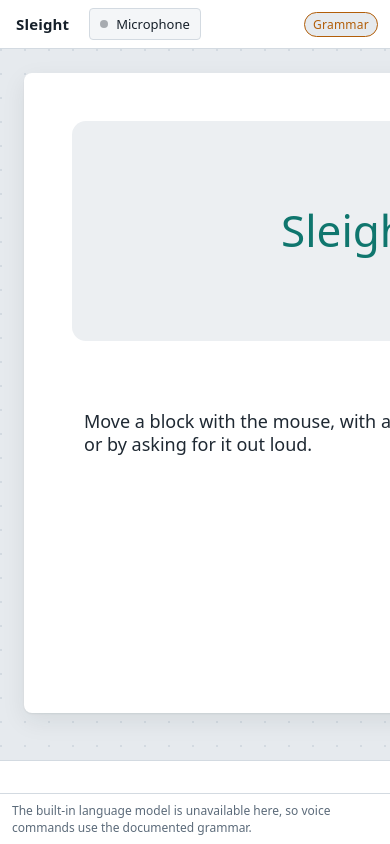
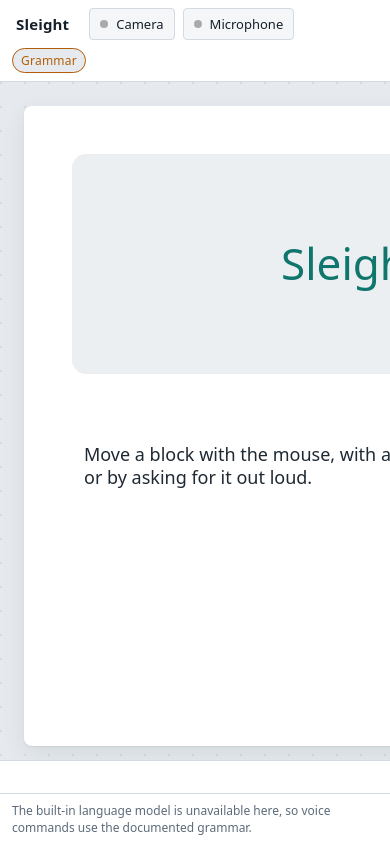
Before and after one commit to jacksonfdam/Sleight, a website built with Vite: page index.html in a window 390 px wide. Built offline with nearby package versions, Linux system fonts and the light colour scheme; some packages are replaced by stand-ins of ours.

Commit message:
feat(ui): add camera toggle with permission handling

```diff
--- a/src/main.ts
+++ b/src/main.ts
@@ -1,5 +1,7 @@
 import './ui/tokens.css'
 import './ui/shell.css'
+import type { HandStatus } from './adapters/hand'
+import { HandAdapter } from './adapters/hand'
 import { PointerAdapter } from './adapters/pointer'
 import { VoiceAdapter } from './adapters/voice'
 import { IntentBus } from './core/bus'
@@ -7,9 +9,23 @@ import { starterDocument } from './core/document'
 import { Store } from './core/store'
 import { Overlay, computeGuides } from './render/overlay'
 import { Renderer } from './render/renderer'
+import HandWorker from './vision/hand.worker?worker'
 import { Toolbar } from './ui/toolbar'
 import { CommandParser } from './language/parser'
 import { SpeechInput, isSpeechSupported } from './language/speech'
+
+/** Plain sentences rather than raw permission errors. */
+const CAMERA_NOTICE: Record<HandStatus, string> = {
+  off: '',
+  starting: 'Starting the camera.',
+  running: '',
+  denied: 'Camera access was declined. Hand tracking stays off until it is allowed.',
+  failed: 'The camera could not be started on this device.',
+}
+
+function isCameraSupported(): boolean {
+  return typeof navigator.mediaDevices?.getUserMedia === 'function'
+}
 
 interface Shell {
   readonly toolbar: HTMLElement
@@ -66,16 +82,45 @@ async function start(host: HTMLElement): Promise<void> {
 
   let hovered: string | null = null
 
+  const hand = new HandAdapter({
+    bus,
+    worker: new HandWorker(),
+    surface: shell.canvasHost,
+    wasmPath: `${import.meta.env.BASE_URL}models/wasm`,
+    modelPath: `${import.meta.env.BASE_URL}models/hand_landmarker.task`,
+    getHovered: () => hovered,
+    onStatus: status => {
+      toolbar.setCameraActive(hand.running)
+      toolbar.setNotice(CAMERA_NOTICE[status])
+    },
+  })
+
+  /**
+   * One hit test per frame, against whichever source is in charge. The hand wins
+   * while its cursor is visible so that a hand reaching across the canvas is not
+   * fighting a mouse resting somewhere else.
+   */
   const draw = (): void => {
     const state = store.getState()
     const root = state.doc.blocks[state.doc.rootId]
     if (root) overlay.resize(root.props.w, root.props.h)
 
-    hovered = pointerX < 0 ? null : renderer.hitTest(pointerX, pointerY)
-    if (hovered !== state.hoveredId) bus.emit({ op: 'hover', id: hovered }, 'pointer')
+    const cursor = hand.cursor
+    if (cursor.visible) hovered = renderer.hitTest(cursor.x, cursor.y)
+    else hovered = pointerX < 0 ? null : renderer.hitTest(pointerX, pointerY)
+    if (hovered !== state.hoveredId) {
+      bus.emit({ op: 'hover', id: hovered }, cursor.visible ? 'hand' : 'pointer')
+    }
 
     overlay.clear()
     overlay.drawGuides(computeGuides(state.doc, bus.lockedBlock('geom')))
+    if (cursor.visible) {
+      const rect = shell.canvasHost.getBoundingClientRect()
+      const x = cursor.x - rect.left
+      const y = cursor.y - rect.top
+      overlay.drawDwell(x, y, cursor.dwell)
+      overlay.drawCursor(x, y, cursor.pinching)
+    }
     requestAnimationFrame(draw)
   }
 
@@ -110,10 +155,16 @@ async function start(host: HTMLElement): Promise<void> {
     host: shell.toolbar,
     statusHost: shell.status,
     speechSupported: isSpeechSupported(),
+    cameraSupported: isCameraSupported(),
     onMicToggle: active => {
       if (active) speech.start()
       else speech.stop()
       toolbar.setMicActive(speech.listening)
+    },
+    onCameraToggle: active => {
+      if (active) void hand.start()
+      else hand.stop()
+      toolbar.setCameraActive(hand.running)
     },
   })
   toolbar.setTier(parser.tier)
--- a/src/ui/toolbar.css
+++ b/src/ui/toolbar.css
@@ -71,3 +71,7 @@
   color: var(--sl-warning);
   border-color: currentcolor;
 }
+
+.sl-notice {
+  color: var(--sl-warning);
+}
--- a/src/ui/toolbar.ts
+++ b/src/ui/toolbar.ts
@@ -23,7 +23,9 @@ export interface ToolbarOptions {
   readonly statusHost: HTMLElement
   /** Hidden entirely when speech recognition is missing, rather than shown broken. */
   readonly speechSupported: boolean
+  readonly cameraSupported: boolean
   readonly onMicToggle: (active: boolean) => void
+  readonly onCameraToggle: (active: boolean) => void
 }
 
 function createToggle(label: string, description: string): HTMLButtonElement {
@@ -44,6 +46,8 @@ function createToggle(label: string, description: string): HTMLButtonElement {
 
 export class Toolbar {
   private readonly mic: HTMLButtonElement | null = null
+  private readonly camera: HTMLButtonElement | null = null
+  private readonly notice: HTMLElement
   private readonly badge: HTMLElement
   private readonly detail: HTMLElement
 
@@ -56,6 +60,19 @@ export class Toolbar {
 
     this.detail = document.createElement('span')
     options.statusHost.append(this.detail)
+
+    this.notice = document.createElement('span')
+    this.notice.className = 'sl-notice'
+    options.statusHost.append(this.notice)
+
+    if (options.cameraSupported) {
+      const camera = createToggle('Camera', 'Turn hand tracking on or off')
+      camera.addEventListener('click', () => {
+        options.onCameraToggle(camera.getAttribute('aria-pressed') !== 'true')
+      })
+      spacer?.before(camera)
+      this.camera = camera
+    }
 
     if (options.speechSupported) {
       const mic = createToggle('Microphone', 'Turn the microphone on or off')
@@ -72,6 +89,15 @@ export class Toolbar {
     this.mic?.setAttribute('aria-pressed', active ? 'true' : 'false')
   }
 
+  setCameraActive(active: boolean): void {
+    this.camera?.setAttribute('aria-pressed', active ? 'true' : 'false')
+  }
+
+  /** Short, plain sentence for a denied permission or a failed start. */
+  setNotice(message: string): void {
+    this.notice.textContent = message
+  }
+
   /**
    * The tier is stated plainly rather than surfaced as a capability error. A
    * browser without the built-in model is a supported configuration, not a
```
